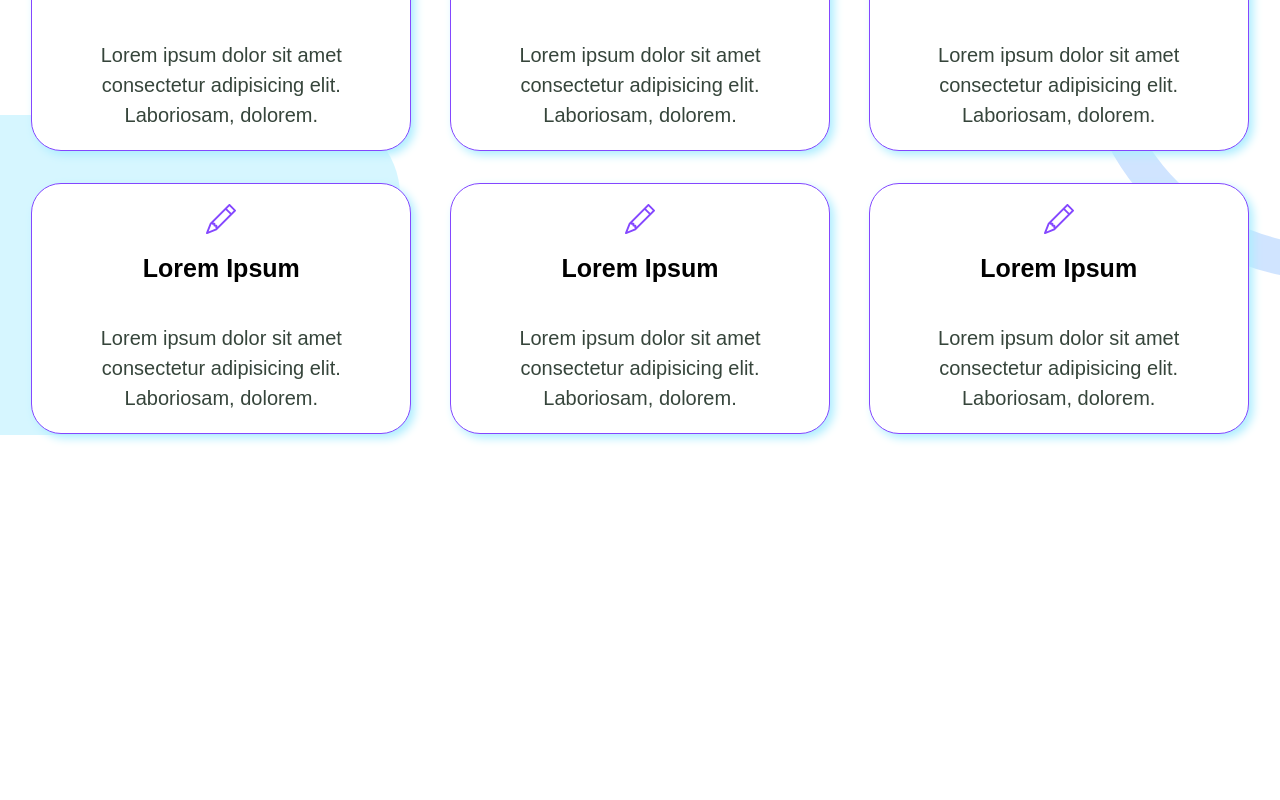
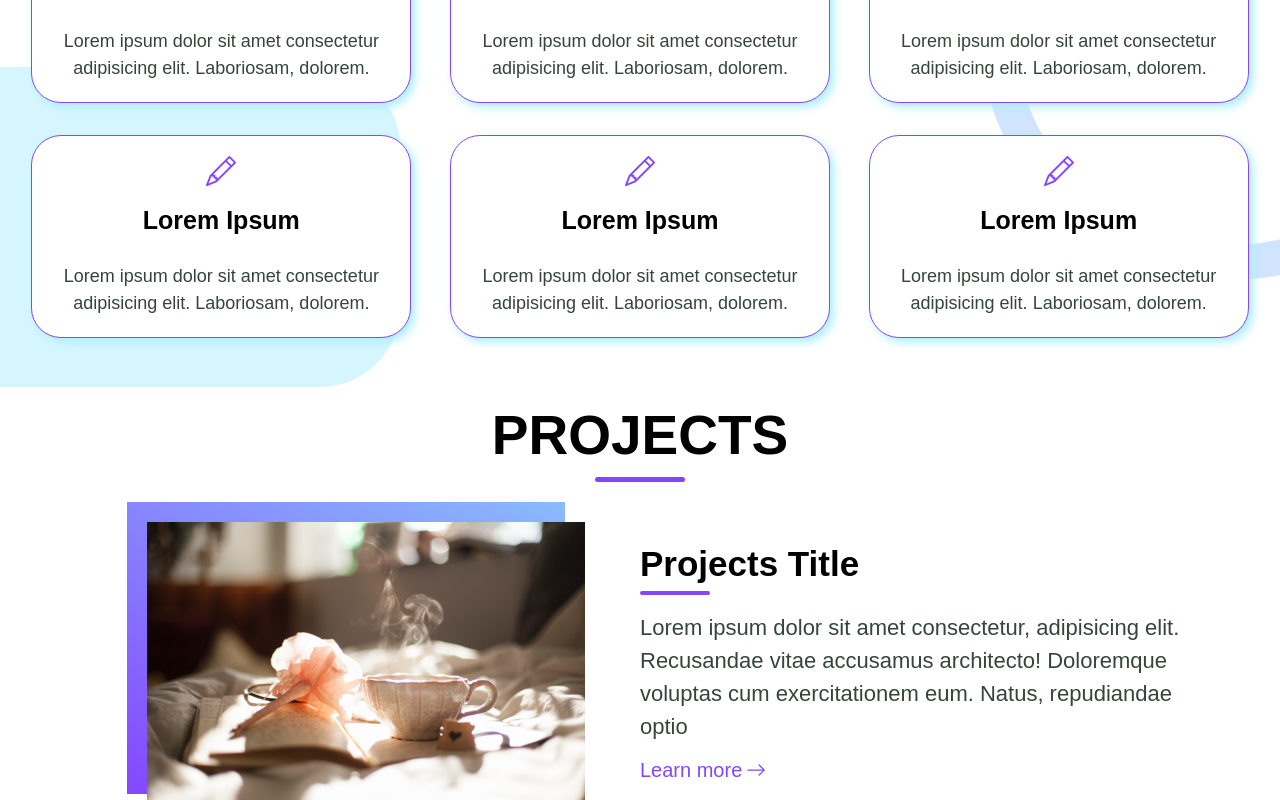
Before and after one commit to Yasser-Belatreche/amina-portfolio, a React (Create React App) app: page / in a window 1280 px wide. Shown: the part 2000-2800 px from the top of the page. Before the commit the page ends 2450 px from the top, so only its background shows below. Built offline with nearby package versions, Linux system fonts and the light colour scheme.

Commit message:
projects section added

```diff
--- a/src/Container/Container.js
+++ b/src/Container/Container.js
@@ -2,13 +2,15 @@
 import Hero from './sections/heroSection/Hero';
 import About from './sections/aboutSection/About';
 import Services from './sections/servicesSecion/Services';
+import Projects from './sections/projectsSection/Projects';
 
 const Container = () => {
   return (
     <>
-      <Hero/>
-      <About/>
-      <Services/>
+      <Hero />
+      <About />
+      <Services />
+      <Projects />
     </>
   )
 }
--- /dev/null
+++ b/src/Container/sections/projectsSection/Project.js
@@ -0,0 +1,9 @@
+import React from 'react'
+
+const Project = () => {
+  return (
+    <div className="project"></div>
+  )
+}
+
+export default Project;
--- /dev/null
+++ b/src/Container/sections/projectsSection/Projects.css
@@ -0,0 +1,169 @@
+.projects {
+    @apply px-3
+}
+
+.project {
+    max-width: 450px;
+    @apply flex flex-col mx-auto pl-5 mt-10
+}
+
+.project .project-img {
+    @apply w-full flex justify-center
+}
+
+.project .project-img .project-img-container {
+    max-width: 340px;
+    @apply relative
+}
+
+.project .project-img .project-img-container::after {
+    content: "";
+    background: linear-gradient(208.88deg, #89BBFE 0%, #8447FF 100%);
+    top: -20px;
+    left: -20px;
+    z-index: -1;
+    @apply absolute w-full h-full
+}
+
+.project .project-title {
+    @apply my-4
+}
+
+.project .project-title h1 {
+    font-size: 25px;
+    @apply font-bold
+}
+
+.project .project-title .underline {
+    height: 4px;
+    width: 70px;
+    background-color: #8447FF;
+    border-radius: 5px;
+}
+
+.project .project-desc {
+    font-size: 18px;
+    color: #36453B;
+    @apply pr-2
+}
+
+.project .project-desc a {
+    width: fit-content;
+    font-size: 19px;
+    color: #8447FF;
+    @apply flex items-center my-3
+}
+
+.project .project-desc a svg {
+    transition: all 0.3s ease;
+}
+
+.project .project-desc a:hover svg {
+    @apply flex items-center ml-2
+}
+
+.projects .btn {
+    font-size: 20px;
+    width: 250px;
+    height: 40px;
+    border-radius: 12px;
+    @apply mt-5
+}
+
+
+/* responsiveness */
+
+@media (min-width: 640px) {
+    .project {
+        max-width: none;
+        @apply flex-row w-full items-center
+    }
+    .project:nth-child(even) {
+        @apply flex-row-reverse
+    }
+    .project .project-img {
+        flex: 1;
+    }
+    .project .project-img .project-img-container {
+        max-width: none;
+        width: 90%;
+        @apply mx-4
+    }
+    .project:nth-child(even) .project-img .project-img-container::after {
+        top: -20px;
+        right: -20px;
+        left: unset;
+    }
+    .project .text {
+        flex: 1;
+    }
+    .project .project-title {
+        @apply mt-0
+    }
+    .projects .btn {
+        @apply mt-10
+    }
+}
+
+@media (min-width: 850px) {
+    .project .project-title h1 {
+        font-size: 30px;
+    }
+    .project .project-desc {
+        font-size: 20px;
+    }
+}
+
+@media (min-width: 1024px) {
+    .project {
+        @apply px-20
+    }
+    .project .project-img .project-img-container {
+        width: 80%;
+    }
+}
+
+@media (min-width: 1190px) {
+    .project .project-title h1 {
+        font-size: 35px;
+    }
+    .project .project-desc {
+        font-size: 22px;
+    }
+    .project .project-desc a {
+        font-size: 20px;
+    }
+    .projects .btn {
+        width: 280px;
+        height: 45px;
+        font-size: 22px;
+    }
+}
+
+@media (min-width: 1300px) {
+    .project {
+        @apply px-28 my-12
+    }
+    .project .text {
+        @apply flex flex-col items-start
+    }
+    .project .project-desc {
+        @apply mt-6
+    }
+    .project .project-desc a {
+        @apply mt-6
+    }
+    .project:nth-child(even) .text {
+        padding-left: 5%;
+    }
+    .projects .btn {
+        width: 300px;
+        @apply mt-0
+    }
+}
+
+@media (min-width: 1400px) {
+    .project {
+        @apply px-40
+    }
+}
--- /dev/null
+++ b/src/Container/sections/projectsSection/Projects.js
@@ -0,0 +1,76 @@
+import React from 'react';
+import './Projects.css';
+import Project from './Project';
+import {data} from './data';
+import {BsArrowRight} from 'react-icons/bs';
+import img from '../../../images/carli-jeen-15YDf39RIVc-unsplash.jpg';
+
+const Projects = () => {
+  return (
+    <div className="projects" id="projects">
+      <div className="section-title">
+        <h1 className="title">Projects</h1>
+        <div className="underline"></div>
+      </div>
+
+      <div className="projects-container">
+        <div className="project">
+          <div className="project-img">
+            <div className="project-img-container">
+              <img src={img} alt=""/>
+            </div>
+          </div>
+          <div className="text">
+            <div className="project-title">
+              <h1>Projects Title</h1>
+              <div className="underline"></div>
+            </div>
+            <div className="project-desc">
+              <p>Lorem ipsum dolor sit amet consectetur, adipisicing elit. Recusandae vitae accusamus architecto! Doloremque voluptas cum exercitationem eum. Natus, repudiandae optio</p>
+              <a href="#n">Learn more <BsArrowRight className="ml-1" /></a>
+            </div>
+          </div>
+        </div>
+        <div className="project">
+          <div className="project-img">
+            <div className="project-img-container">
+              <img src={img} alt=""/>
+            </div>
+          </div>
+          <div className="text">
+            <div className="project-title">
+              <h1>Projects Title</h1>
+              <div className="underline"></div>
+            </div>
+            <div className="project-desc">
+              <p>Lorem ipsum dolor sit amet consectetur, adipisicing elit. Recusandae vitae accusamus architecto! Doloremque voluptas cum exercitationem eum. Natus, repudiandae optio</p>
+              <a href="#n">Learn more <BsArrowRight className="ml-1" /></a>
+            </div>
+          </div>
+        </div>
+        <div className="project">
+          <div className="project-img">
+            <div className="project-img-container">
+              <img src={img} alt=""/>
+            </div>
+          </div>
+          <div className="text">
+            <div className="project-title">
+              <h1>Projects Title</h1>
+              <div className="underline"></div>
+            </div>
+            <div className="project-desc">
+              <p>Lorem ipsum dolor sit amet consectetur, adipisicing elit. Recusandae vitae accusamus architecto! Doloremque voluptas cum exercitationem eum. Natus, repudiandae optio</p>
+              <a href="#n">Learn more <BsArrowRight className="ml-1" /></a>
+            </div>
+          </div>
+        </div>
+      </div>
+      <div className="w-full justify-center flex">
+        <a href="#l" className="btn">See All Projects</a>
+      </div>
+    </div>
+  )
+}
+
+export default Projects;
--- /dev/null
+++ b/src/Container/sections/projectsSection/data.js
@@ -0,0 +1 @@
+export const data = [];
--- a/src/Container/sections/servicesSecion/services.css
+++ b/src/Container/sections/servicesSecion/services.css
@@ -1,5 +1,5 @@
 .services {
-    @apply px-3 relative
+    @apply px-3 relative mb-10
 }
 
 .services-container {
@@ -23,7 +23,7 @@
     z-index: -1;
     left: 0;
     bottom: 0;
-    transition: 0.4s;
+    transition: 0.3s;
     @apply absolute w-full h-0
 }
 
@@ -35,20 +35,20 @@
     height: 30px;
     width: 30px;
     color: #8447FF;
-    transition: .4s;
+    transition: .3s;
 }
 
 .service .name {
     font-size: 25px;
-    transition: .4s;
+    transition: .3s;
     @apply font-bold my-4
 }
 
 .service .service-desc {
-    font-size: 20px;
+    font-size: 18px;
     color: #36453B;
-    transition: .4s;
-    @apply mt-5 text-center
+    transition: .3s;
+    @apply mt-2 text-center
 }
 
 .service:hover .icon,
@@ -83,12 +83,12 @@
 
 @media (min-width: 768px) {
     .shapes .circle {
-        right: -300px;
+        right: -200px;
     }
 }
 
 @media (min-width: 1368px) {
     .services {
-        @apply px-48
+        @apply px-40
     }
 }
```
Also changed, not shown: src/Container/sections/servicesSecion/Services.js (line endings or trailing spaces).
